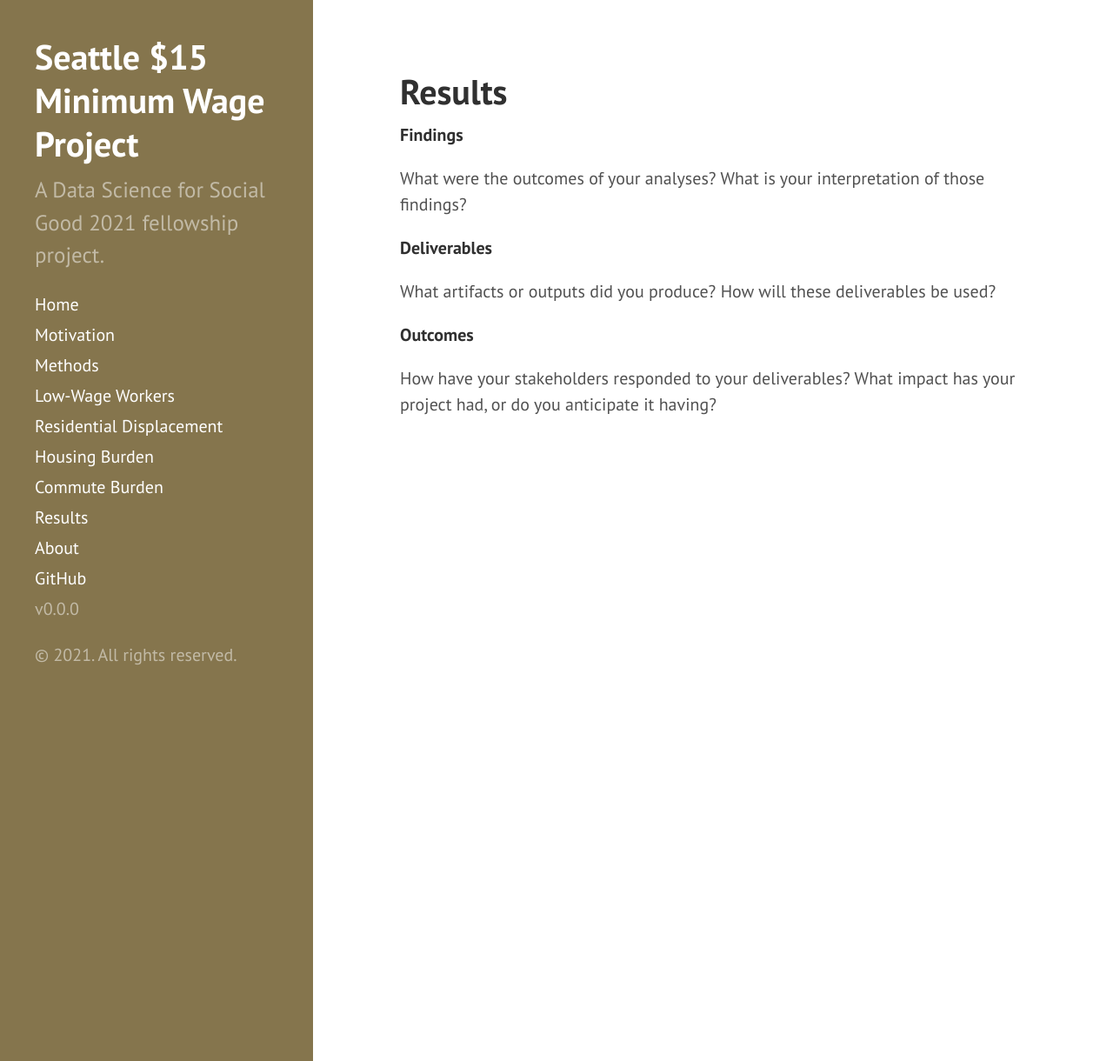
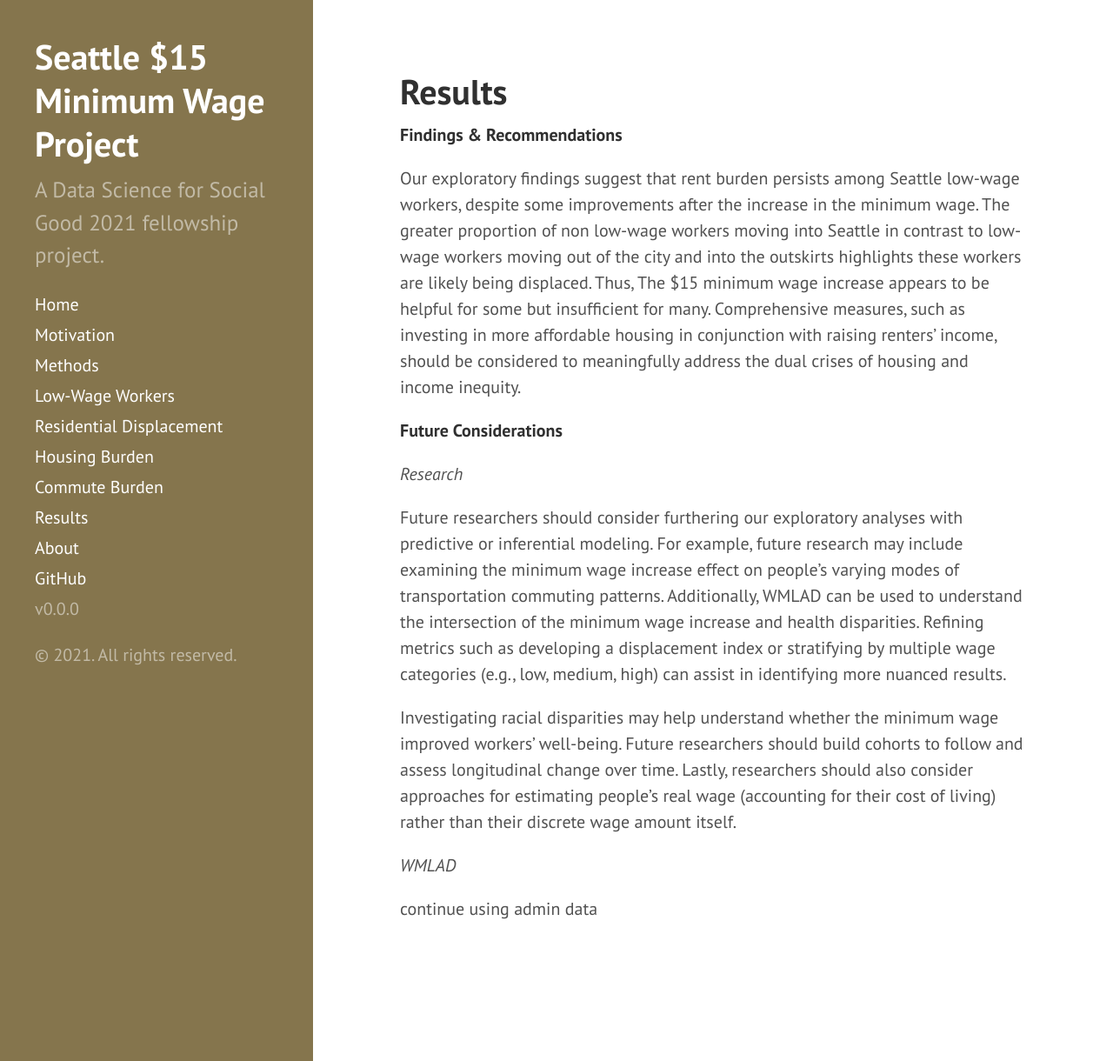
Before and after one commit to uwescience/MinWA, a Jekyll site: the page built from results.md, in a window 1280 px wide and 1220 px high. Shown: the whole window at 87% size. Built offline with Jekyll 4.4.1, drawn with Linux system fonts in a browser that asks for light colours.

Commit message:
co-work results edit

```diff
--- a/results.md
+++ b/results.md
@@ -3,19 +3,19 @@
 title: Results
 ---
 
-**Findings**
+**Findings & Recommendations**
 
-What were the outcomes of your analyses?
-What is your interpretation of those findings?
+Our exploratory findings suggest that rent burden persists among Seattle low-wage workers, despite some improvements after the increase in the minimum wage. The greater proportion of non low-wage workers moving into Seattle in contrast to low-wage workers moving out of the city and into the outskirts highlights these workers are likely being displaced. Thus, The $15 minimum wage increase appears to be helpful for some but insufficient for many. Comprehensive measures, such as investing in more affordable housing in conjunction with raising renters’ income, should be considered to meaningfully address the dual crises of housing and income inequity.
 
-**Deliverables**
+**Future Considerations**
 
-What artifacts or outputs did you produce?
-How will these deliverables be used?
+*Research*
+
+Future researchers should consider furthering our exploratory analyses with predictive or inferential modeling. For example, future research may include examining the minimum wage increase effect on people’s varying modes of transportation commuting patterns. Additionally, WMLAD can be used to understand the intersection of the minimum wage increase and health disparities. Refining metrics such as developing a displacement index or stratifying by multiple wage categories (e.g., low, medium, high) can assist in identifying more nuanced results.
+
+Investigating racial disparities may help understand whether the minimum wage improved workers’ well-being. Future researchers should build cohorts to follow and assess longitudinal change over time. Lastly, researchers should also consider approaches for estimating people’s real wage (accounting for their cost of living) rather than their discrete wage amount itself.
+
+*WMLAD*
 
 
-
-**Outcomes**
-
-How have your stakeholders responded to your deliverables?
-What impact has your project had, or do you anticipate it having?
+continue using admin data
```
